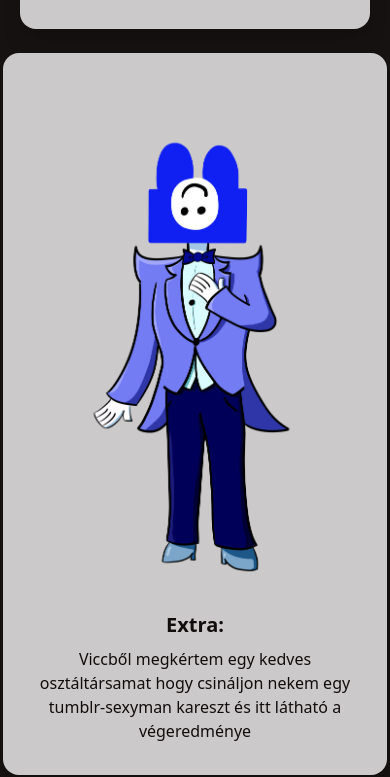
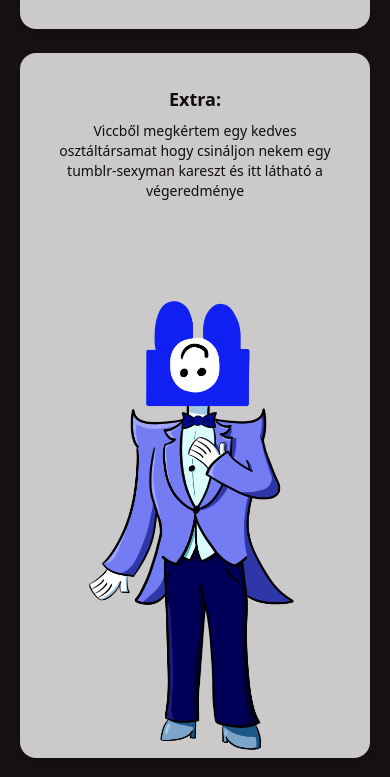
Before and after one commit to khun2/tailwind-webproj, a website: page subpages/karesz.html in a window 390 px wide. Shown: the part 1081-1858 px from the top of the page. Drawn offline with Linux system fonts and the light colour scheme.

Commit message:
minor changes

```diff
--- a/subpages/karesz.html
+++ b/subpages/karesz.html
@@ -209,18 +209,19 @@
             </h3>
           </figcaption>
         </article>
-        <article class="card w-96 bg-base-content shadow-xl">
-          <figure class="px-10 pt-10">
-            <img src="../img/sexyman.png" alt="Shoes" class="rounded-xl" />
-          </figure>
+        <article class="card w-full sm:w-96 bg-base-content shadow-xl">
           <figcaption class="card-body items-center text-center text-base-300">
-            <h2 class="card-title">Extra:</h2>
-            <h3>
+            <h2 class="card-title text-lg md:text-xl">Extra:</h2>
+            <h3 class="text-sm md:text-base">
               Viccből megkértem egy kedves osztáltársamat hogy csináljon nekem
               egy tumblr-sexyman kareszt és itt látható a végeredménye
             </h3>
           </figcaption>
+          <figure class="px-4 pt-4 md:px-10 md:pt-10">
+            <img src="../img/sexyman.png" alt="Shoes" class="object-scale-down w-full" />
+          </figure>
         </article>
+
       </div>
     </main>
 
```
Also changed, not shown: output.css.
